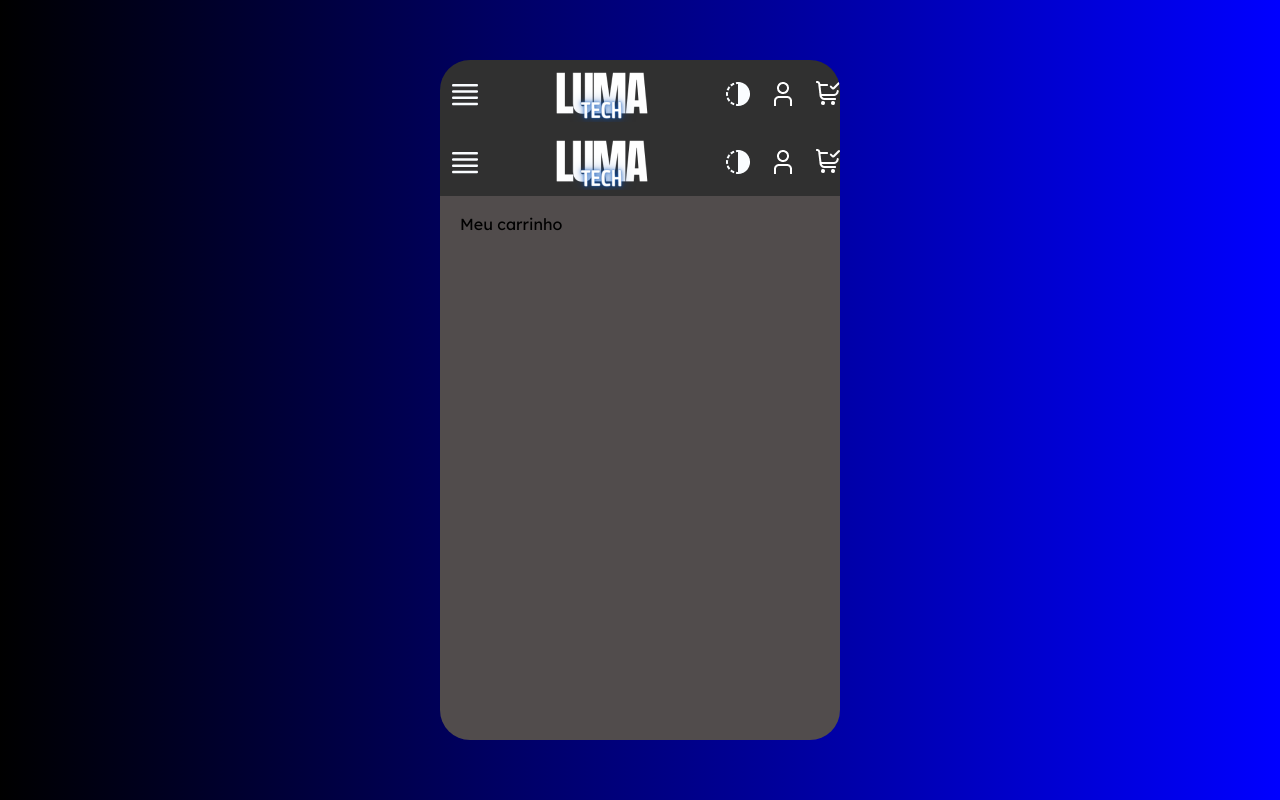
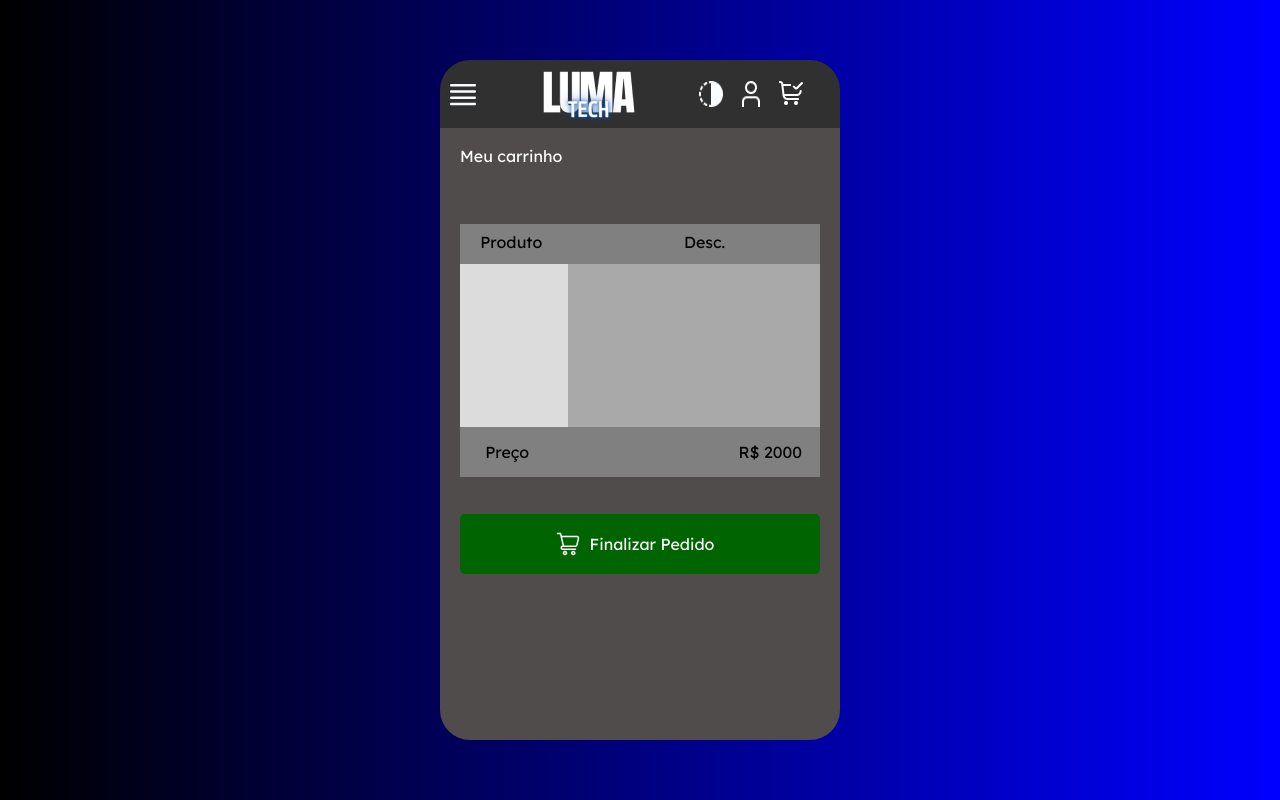
Before and after one commit to lucasreis64/e-commerce-front, a React (Create React App) app: page /carrinho in a window 1280 px wide. Built offline with nearby package versions, Linux system fonts and the light colour scheme; no server answers.

Commit message:
carrinho layout estatico + logoRedirecionado

```diff
--- a/src/components/Carrinho/Carrinho.js
+++ b/src/components/Carrinho/Carrinho.js
@@ -1,18 +1,68 @@
+import { useEffect, useState } from "react";
 import FootBar from "../FootBar/FootBar";
 import NavBar from "../NavBar/NavBar";
-import { Container, Titulo } from "./CarrinhoStyled";
+import axios from "axios";
+import carrinhoIcon from "../../img/carrinho.png";
+import {
+  Container,
+  ContainerFinalizarPedido,
+  ContainerProdutos,
+  DenominaçãoProduto,
+  FinalizarPedido,
+  ImagemProduto,
+  Preço,
+  Produto,
+  Titulo,
+} from "./CarrinhoStyled";
 
 export default function Carrinho(params) {
+  const [produto, setProduto] = useState(null);
+
+  useEffect(() => {
+    getProduto();
+  }, []);
+
+  async function getProduto() {
+    try {
+      const productGet = await axios.get(
+        `https://e-commerce-projetao-back.onrender.com/products`
+      );
+      console.log(productGet.data[0].products);
+      setProduto(productGet.data[0].products);
+    } catch (error) {
+      console.log(error);
+    }
+  }
   return (
     <>
-        <NavBar />
-
       <Container>
         <Titulo>
           <h1>Meu carrinho</h1>
         </Titulo>
 
+        <ContainerProdutos>
+          {/* {produto?.map((a, b) => { */}
+          <Produto>
+            <DenominaçãoProduto>
+              <h1>Produto</h1>
+              <h2> Desc.</h2>
+            </DenominaçãoProduto>
+            <ImagemProduto></ImagemProduto>
+            <Preço>
+              <h1>Preço</h1>
+              <h2>R$ 2000</h2>
+            </Preço>
+          </Produto>
+          {/* })} */}
+        </ContainerProdutos>
+
+        <ContainerFinalizarPedido>
+          <FinalizarPedido>
+            <img src={carrinhoIcon} />
+            <h1>Finalizar Pedido</h1>
+          </FinalizarPedido>
+        </ContainerFinalizarPedido>
       </Container>
     </>
   );
-};
+}
--- a/src/components/Carrinho/CarrinhoStyled.js
+++ b/src/components/Carrinho/CarrinhoStyled.js
@@ -4,15 +4,90 @@ export const Container = styled.div`
   background-color: #514c4c;
   width: 100%;
   height: 100%;
-
-
 `;
 
 export const Titulo = styled.div`
   background-color: #514c4c;
 
   h1 {
-    background-color: #514c4c;
+    color: white;
     margin: 5%;
   }
 `;
+export const ContainerProdutos = styled.div`
+  display: flex;
+  justify-content: center;
+  flex-direction: column;
+  align-items: center;
+
+`;
+
+export const Produto = styled.div`
+  width: 90%;
+  height: 250px;
+  background-color: darkgray;
+  margin-top: 10%;
+
+  h1 {
+  }
+`;
+
+export const DenominaçãoProduto = styled.div`
+  width: 94.5%;
+  height: 20px;
+  display: flex;
+  justify-content: space-between;
+  background-color: gray;
+  padding: 10px;
+
+  h1 {
+    margin-left: 3%;
+  }
+  h2 {
+    margin-right: 25%;
+  }
+`;
+
+export const ImagemProduto = styled.div`
+  width: 30%;
+  height: 65%;
+  background-color: gainsboro;
+`;
+
+export const Preço = styled.div`
+  width: 100%;
+  height: 20%;
+  background-color: gray;
+  display: flex;
+  justify-content: space-between;
+  align-items: center;
+
+  h1 {
+    margin-left: 7%;
+  }
+  h2 {
+    margin-right: 5%;
+  }
+`;
+export const ContainerFinalizarPedido = styled.div`
+  display: flex;
+  justify-content: center;
+  align-items: center;
+`;
+export const FinalizarPedido = styled.div`
+  width: 90%;
+  height: 60px;
+  background-color: darkgreen;
+  margin-top: 10%;
+  border-radius: 5px;
+  margin-bottom: 15%;
+  display: flex;
+  justify-content: center;
+  align-items: center;
+
+  h1{
+    margin: 10px;
+    color: white;
+  }
+
+`;
--- a/src/components/NavBar/NavBar.js
+++ b/src/components/NavBar/NavBar.js
@@ -1,4 +1,4 @@
-import { NavbarStyled } from "./NavBarStyled";
+import { NavbarStyled, RightIcons } from "./NavBarStyled";
 import menuIcon from "../../img/menuIcon.png";
 import darkmodeIcon from "../../img/darkmodeIcon.png";
 import userIcon from "../../img/userIcon.png";
@@ -16,20 +16,19 @@ export default function NavBar() {
 
   return (
     <>
-
       <NavbarStyled>
-        <img
-          className="menuicon"
-          alt=""
-          src={menuIcon}
-          onClick={showSidebar}
-        /> {sideBar && <SideBar active={setSideBar} />}
-        <img className="logoicon" alt="" src={logoescrita}></img>
-        <img className="darkmodeicon" alt="" src={darkmodeIcon}></img>
-        <img className="usericon" alt="" src={userIcon}></img>
-         <Link to="/carrinho">
-          <img className="carticon" alt="" src={cartIcon}></img>
+        <img className="menuicon" alt="" src={menuIcon} onClick={showSidebar} />{" "}
+        {sideBar && <SideBar active={setSideBar} />}
+        <Link to="/">
+          <img className="logoicon" alt="" src={logoescrita}></img>
         </Link>
+        <RightIcons>
+          <img className="darkmodeicon" alt="" src={darkmodeIcon}></img>
+          <img className="usericon" alt="" src={userIcon}></img>
+          <Link to="/carrinho">
+            <img className="carticon" alt="" src={cartIcon}></img>
+          </Link>
+        </RightIcons>
       </NavbarStyled>
     </>
   );
--- a/src/components/NavBar/NavBarStyled.js
+++ b/src/components/NavBar/NavBarStyled.js
@@ -10,10 +10,19 @@ width: 100%;
 background-color: #303030;
 height: 10%;
 
-.menuicon{
-    margin-left: 3%;
+img{
+    margin-left: 10px;
 }
-.carticon{
-    margin-right: 3%;
+
+`;
+
+export const RightIcons = styled.div`
+
+margin-right: 10%;
+display: flex;
+
+img{
+    margin: 8px;
 }
-`;
+
+`
```
Also changed, not shown: src/components/MnhaConta/MinhaConta.js (added), src/components/MnhaConta/MinhaContaStyled.js (added), src/img/carrinho.png (added). Lines whose indentation alone changed are shown as unchanged.
